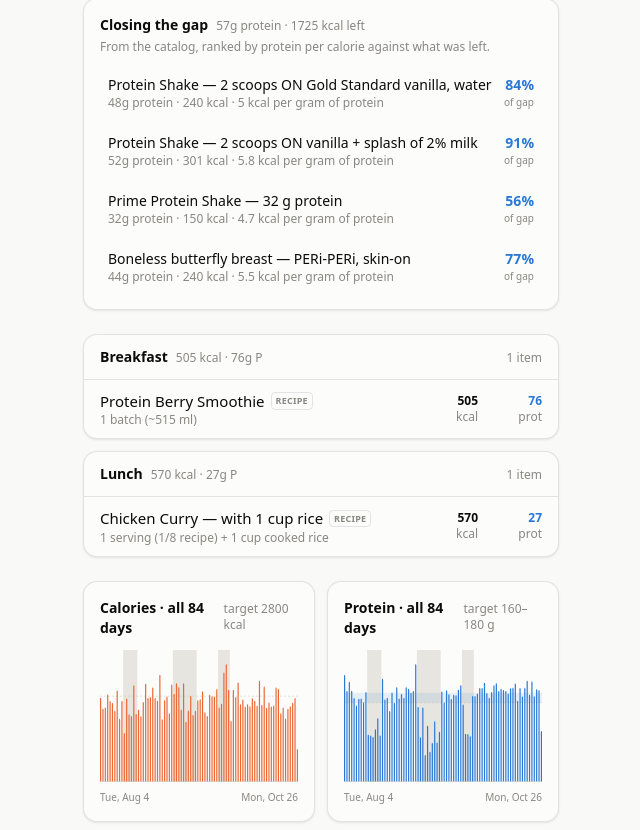
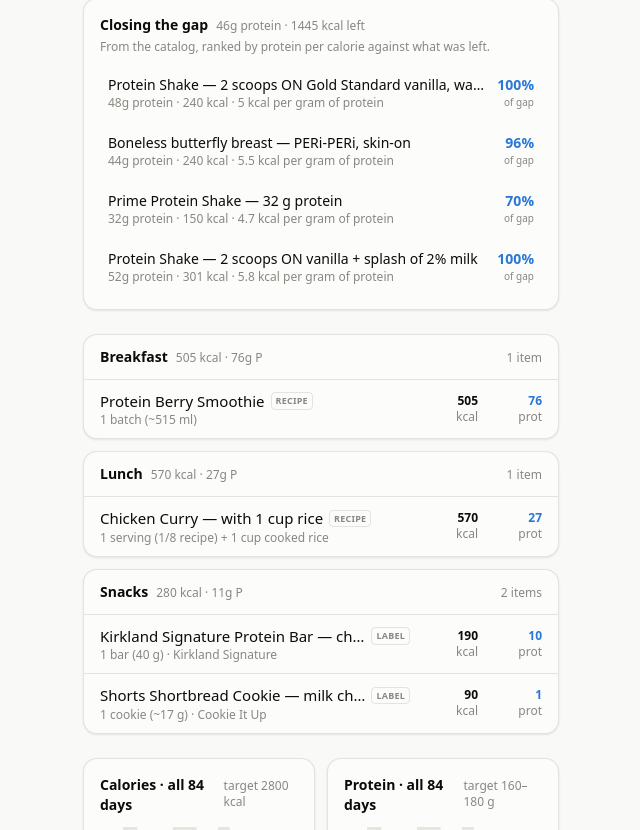
Before and after one commit to soldoutbudokan/Health, a Next.js app: page /Health/ in a window 1280 px wide. Shown: the part 1250-2080 px from the top of the page, without its empty margins (69-709 px from the left). Built offline with nearby package versions, Linux system fonts and the light colour scheme.

Commit message:
Log Oct 26 snack: Kirkland chewy bar and a Cookie It Up milk chocolate Shorts; add the Shorts to the catalog at 90 kcal

```diff
--- a/src/data/staples.ts
+++ b/src/data/staples.ts
@@ -1383,6 +1383,18 @@
     tags: ["cookie", "shortbread", "butter", "cookie it up", "bakery", "snack", "dessert"],
   },
   {
+    id: "pkg-cookie-it-up-shorts-milk-chocolate",
+    name: "Shorts Shortbread Cookie",
+    variant: "milk chocolate",
+    brand: "Cookie It Up",
+    source: "packaged",
+    per: "1 cookie (~17 g)",
+    gramsPerServing: 17,
+    macros: { calories: 90, protein: 1, carbs: 9, fat: 5.6, fiber: 0, sugar: 4, sodium: 35 },
+    note: "The 90 kcal is off the package, Oct 26; the rest is scaled to it from third-party listings of the two-cookie 30 g serving (160 kcal, 10 g fat, 16 g carbs, 7 g sugar, 65 mg sodium), which is how the cookie comes out at about 17 g. No panel read beyond the calories. Sodium 30–50 mg. Smaller than the plain shortbread above.",
+    tags: ["cookie", "shortbread", "shorts", "milk chocolate", "chocolate", "cookie it up", "snack", "dessert"],
+  },
+  {
     id: "pkg-covered-bridge-smokin-sweet-bbq-60g",
     name: "Smokin' Sweet BBQ Kettle Chips",
     variant: "single-serve bag",
```
Also changed, not shown: data/log.csv.
